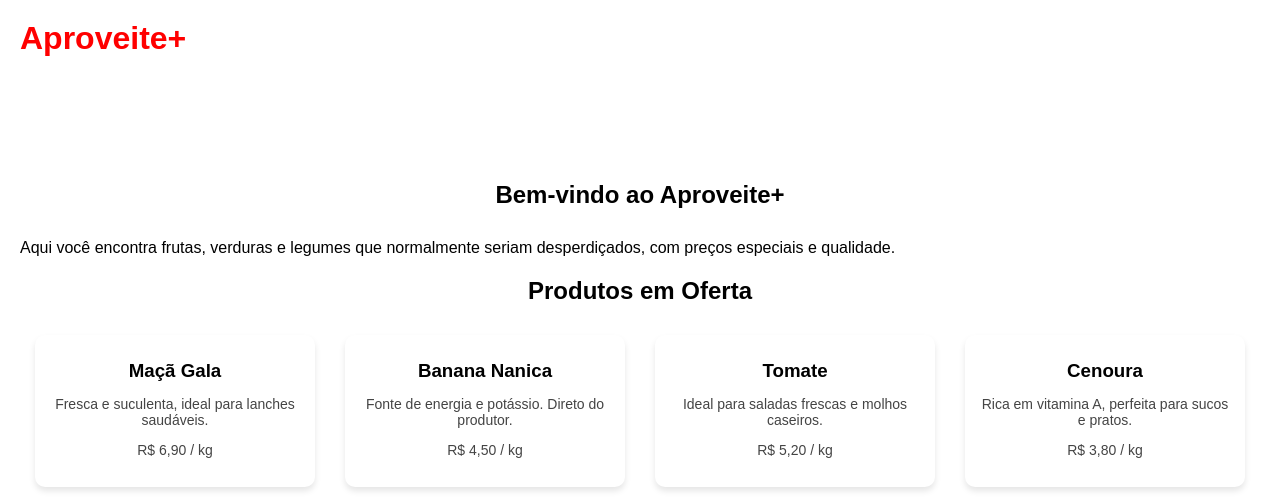
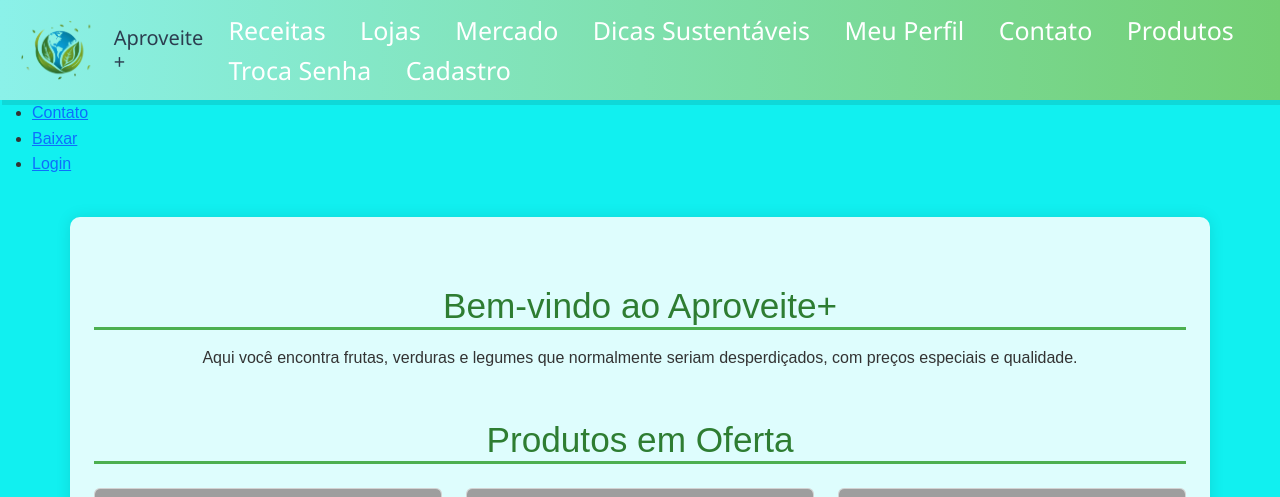
Before and after one commit to erickdevsenac/Projeto-Integrador-89-ws, a Django app: page /produtos/ in a window 1280 px wide. Shown: the top 497 px of the page. Run offline with Django 5.2, Linux system fonts and the light colour scheme; grey boxes are pictures that could not be loaded.

Commit message:
:fire: alterei a pagina produtos - RESOLVES #18

```diff
--- a/core/templates/core/produtos.html
+++ b/core/templates/core/produtos.html
@@ -1,70 +1,165 @@
+{% extends 'global/base.html' %}
 {% load static %}
-<!DOCTYPE html>
-<html lang="pt-br">
-<head>
-    <meta charset="UTF-8" />
+
+{% block head %}
     <title>Aproveite+</title>
-    <link rel="stylesheet" href="{%static 'core/style_produto.css'%}" />
-</head>
-<body>
-
-    <header>
-        <h1>Aproveite+</h1>
-        <nav>
-            <ul>
-                <li><a href="#inicio">Início</a></li>
-                <li><a href="#produtos">Produtos</a></li>
-                <li><a href="#contato">Contato</a></li>
-            </ul>
-        </nav>
-    </header>
-
-    <main>
-
-        <div id="inicio">
-            <h2>Bem-vindo ao Aproveite+</h2>
-            <p>Aqui você encontra frutas, verduras e legumes que normalmente seriam desperdiçados, com preços especiais e qualidade.</p>
+    <link rel="stylesheet" href="{% static 'core/style_produto.css' %}" />
+    <link href="https://cdn.jsdelivr.net/npm/bootstrap@5.1.3/dist/css/bootstrap.min.css" rel="stylesheet">
+{% endblock head %}
+{% block produtos %}
+    <div id="inicio" class="container mt-5">
+        <h2 class="text-center">Bem-vindo ao Aproveite+</h2>
+        <p class="text-center">
+            Aqui você encontra frutas, verduras e legumes que normalmente seriam desperdiçados,
+            com preços especiais e qualidade.
+        </p>
+    </div>
+    <div id="produtos" class="container mt-5">
+        <h2 class="text-center mb-4">Produtos em Oferta</h2>
+        <div class="row row-cols-1 row-cols-md-2 row-cols-lg-3 g-4">
+            <div class="col">
+                <div class="card" onclick="mostrarMensagem(this, 'Maçã Gala')">
+                    <img src="{% static 'images/maca.jpg' %}" class="card-img-top" alt="Maçã Gala">
+                    <div class="card-body">
+                        <h5 class="card-title">Maçã Gala</h5>
+                        <p class="card-text">Fresca e suculenta, ideal para lanches saudáveis.</p>
+                        <p class="preco">R$ 6,90 / kg</p>
+                    </div>
+                </div>
             </div>
 
-        <div id="produtos">
-            <h2>Produtos em Oferta</h2>
-            <div class="produtos-container">
-
-                <div class="produto">
-                    <h3>Maçã Gala</h3>
-                    <p>Fresca e suculenta, ideal para lanches saudáveis.</p>
-                    <p class="preco">R$ 6,90 / kg</p>
+            <div class="col">
+                <div class="card" onclick="mostrarMensagem(this, 'Banana Nanica')">
+                    <img src="{% static 'images/banana.jpg' %}" class="card-img-top" alt="Banana Nanica">
+                    <div class="card-body">
+                        <h5 class="card-title">Banana Nanica</h5>
+                        <p class="card-text">Fonte de energia e potássio. Direto do produtor.</p>
+                        <p class="preco">R$ 4,50 / kg</p>
+                    </div>
+                </div>
             </div>
 
-                <div class="produto">
-                    <h3>Banana Nanica</h3>
-                    <p>Fonte de energia e potássio. Direto do produtor.</p>
-                    <p class="preco">R$ 4,50 / kg</p>
+            <div class="col">
+                <div class="card" onclick="mostrarMensagem(this, 'Tomate')">
+                    <img src="{% static 'images/tomate.jpg' %}" class="card-img-top" alt="Tomate">
+                    <div class="card-body">
+                        <h5 class="card-title">Tomate</h5>
+                        <p class="card-text">Ideal para saladas frescas e molhos caseiros.</p>
+                        <p class="preco">R$ 5,20 / kg</p>
+                    </div>
+                </div>
+            </div>
+            <div class="col">
+                <div class="card" onclick="mostrarMensagem(this, 'Cenoura')">
+                    <img src="{% static 'images/cenoura.jpg' %}" class="card-img-top" alt="Cenoura">
+                    <div class="card-body">
+                        <h5 class="card-title">Cenoura</h5>
+                        <p class="card-text">Rica em vitamina A, perfeita para sucos e pratos.</p>
+                        <p class="preco">R$ 3,80 / kg</p>
+                    </div>
+                </div>
+            </div>
+            <div class="col">
+                <div class="card" onclick="mostrarMensagem(this, 'Alface')">
+                    <img src="{% static 'images/alface.jpg' %}" class="card-img-top" alt="Alface">
+                    <div class="card-body">
+                        <h5 class="card-title">Alface</h5>
+                        <p class="card-text">Folha verde crocante para suas saladas.</p>
+                        <p class="preco">R$ 2,90 / unidade</p>
+                    </div>
+                </div>
+            </div>
+            <div class="col">
+                <div class="card" onclick="mostrarMensagem(this, 'Beterraba')">
+                    <img src="{% static 'images/beterraba.jpg' %}" class="card-img-top" alt="Beterraba">
+                    <div class="card-body">
+                        <h5 class="card-title">Beterraba</h5>
+                        <p class="card-text">Ótimo para saladas e sucos.</p>
+                        <p class="preco">R$ 2,90 / unidade</p>
+                    </div>
+                </div>
             </div>
 
-                <div class="produto">
-                    <h3>Tomate</h3>
-                    <p>Ideal para saladas frescas e molhos caseiros.</p>
-                    <p class="preco">R$ 5,20 / kg</p>
+            <div class="col">
+                <div class="card" onclick="mostrarMensagem(this, 'Abobrinha')">
+                    <img src="{% static 'images/abobrinha.jpg' %}" class="card-img-top" alt="Abobrinha">
+                    <div class="card-body">
+                        <h5 class="card-title">Abobrinha</h5>
+                        <p class="card-text">Versátil e saborosa para grelhados e refogados.</p>
+                        <p class="preco">R$ 4,00 / kg</p>
+                    </div>
+                </div>
             </div>
 
-                <div class="produto">
-                    <h3>Cenoura</h3>
-                    <p>Rica em vitamina A, perfeita para sucos e pratos.</p>
-                    <p class="preco">R$ 3,80 / kg</p>
+            <div class="col">
+                <div class="card" onclick="mostrarMensagem(this, 'Laranja')">
+                    <img src="{% static 'images/laranja.jpg' %}" class="card-img-top" alt="Laranja">
+                    <div class="card-body">
+                        <h5 class="card-title">Laranja</h5>
+                        <p class="card-text">Suculenta e doce, perfeita para sucos naturais.</p>
+                        <p class="preco">R$ 3,50 / kg</p>
+                    </div>
+                </div>
             </div>
 
-                <div class="produto">
-                    <h3>Alface</h3>
-                    <p>Folha verde crocante para suas saladas.</p>
-                    <p class="preco">R$ 2,90 / unidade</p>
+            <div class="col">
+                <div class="card" onclick="mostrarMensagem(this, 'Pepino')">
+                    <img src="{% static 'images/pepino.jpg' %}" class="card-img-top" alt="Pepino">
+                    <div class="card-body">
+                        <h5 class="card-title">Pepino</h5>
+                        <p class="card-text">Refrescante, ideal para saladas e conservas.</p>
+                        <p class="preco">R$ 3,00 / kg</p>
+                    </div>
+                </div>
+            </div>
+
+            <div class="col">
+                <div class="card" onclick="mostrarMensagem(this, 'Morango')">
+                    <img src="{% static 'images/morango.jpg' %}" class="card-img-top" alt="Morango">
+                    <div class="card-body">
+                        <h5 class="card-title">Morango</h5>
+                        <p class="card-text">Doce e fresco, perfeito para sobremesas.</p>
+                        <p class="preco">R$ 8,00 / caixa</p>
+                    </div>
+                </div>
+            </div>
+
+            <div class="col">
+                <div class="card" onclick="mostrarMensagem(this, 'Brócolis')">
+                    <img src="{% static 'images/brocolis.jpg' %}" class="card-img-top" alt="Brócolis">
+                    <div class="card-body">
+                        <h5 class="card-title">Brócolis</h5>
+                        <p class="card-text">Rico em nutrientes, ótimo para cozinhar no vapor.</p>
+                        <p class="preco">R$ 6,50 / unidade</p>
+                    </div>
+                </div>
+            </div>
+
+            <div class="col">
+                <div class="card" onclick="mostrarMensagem(this, 'Couve')">
+                    <img src="{% static 'images/couve.jpg' %}" class="card-img-top" alt="Couve">
+                    <div class="card-body">
+                        <h5 class="card-title">Couve</h5>
+                        <p class="card-text">Folha verde escura, ideal para refogados e sucos verdes.</p>
+                        <p class="preco">R$ 3,00 / maço</p>
+                    </div>
+                </div>
             </div>
 
         </div>
+
+        <div id="mensagem-produto" class="mt-4 text-center"></div>
     </div>
 
+    <script>
+        function mostrarMensagem(card, nomeProduto) {
+            document.querySelectorAll('.card').forEach(c => c.classList.remove('selecionado'));
+            card.classList.add('selecionado');
 
-    </main>
+            const msg = document.getElementById('mensagem-produto');
+            msg.textContent = `Você selecionou: ${nomeProduto}`;
+        }
+    </script>
 
-</body>
-</html>
+    <script src="https://cdn.jsdelivr.net/npm/bootstrap@5.1.3/dist/js/bootstrap.bundle.min.js"></script>
+{% endblock produtos %}
--- a/templates/global/base.html
+++ b/templates/global/base.html
@@ -7,6 +7,7 @@
 <main class="container mt-4">
     {% block content %}{% endblock content %}
     {% block conteudologin%}{% endblock conteudologin %}
+    {% block produtos %}{% endblock produtos %}
 </main>
 
 {% include 'parciais/_footer.html' %}
```
Also changed, not shown: core/templates/core/produtos.css (added), core/templates/core/static/core/style_produto.css (added), templates/thays_page_produto/index.html (added). Lines whose indentation alone changed are shown as unchanged.
